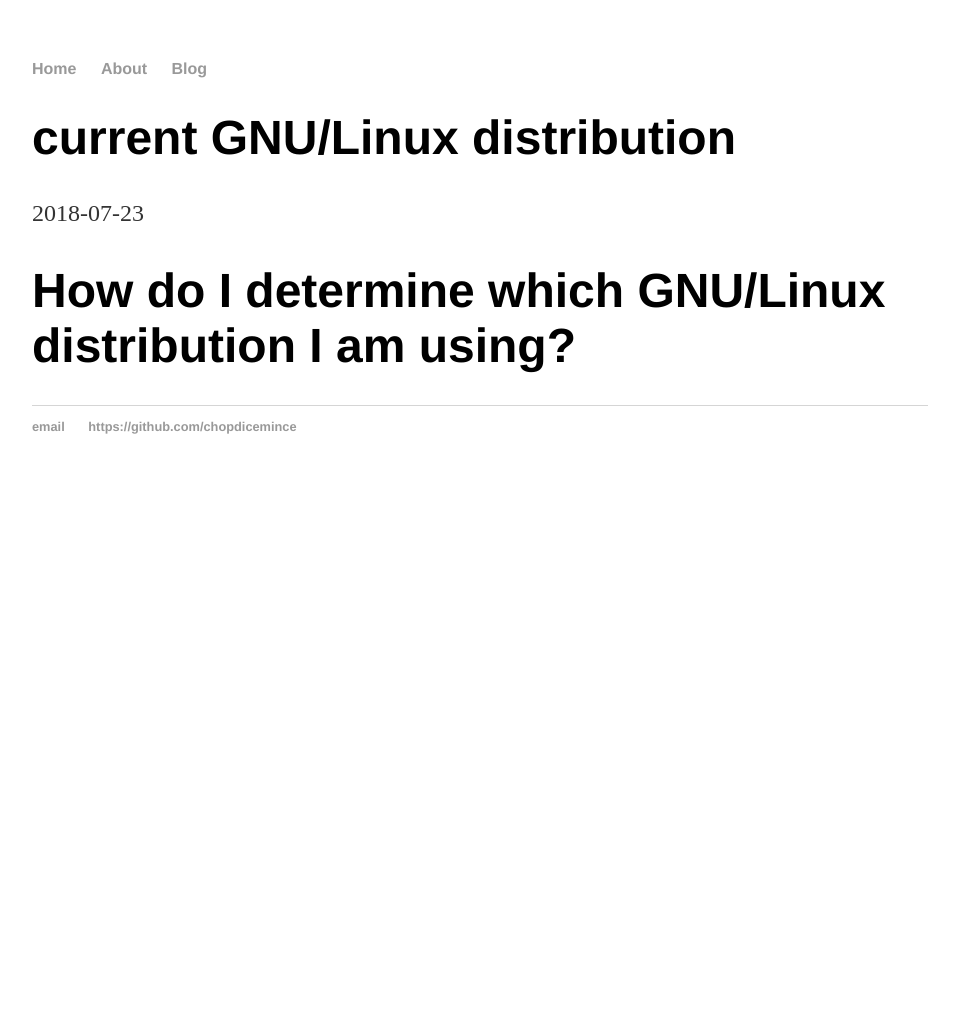
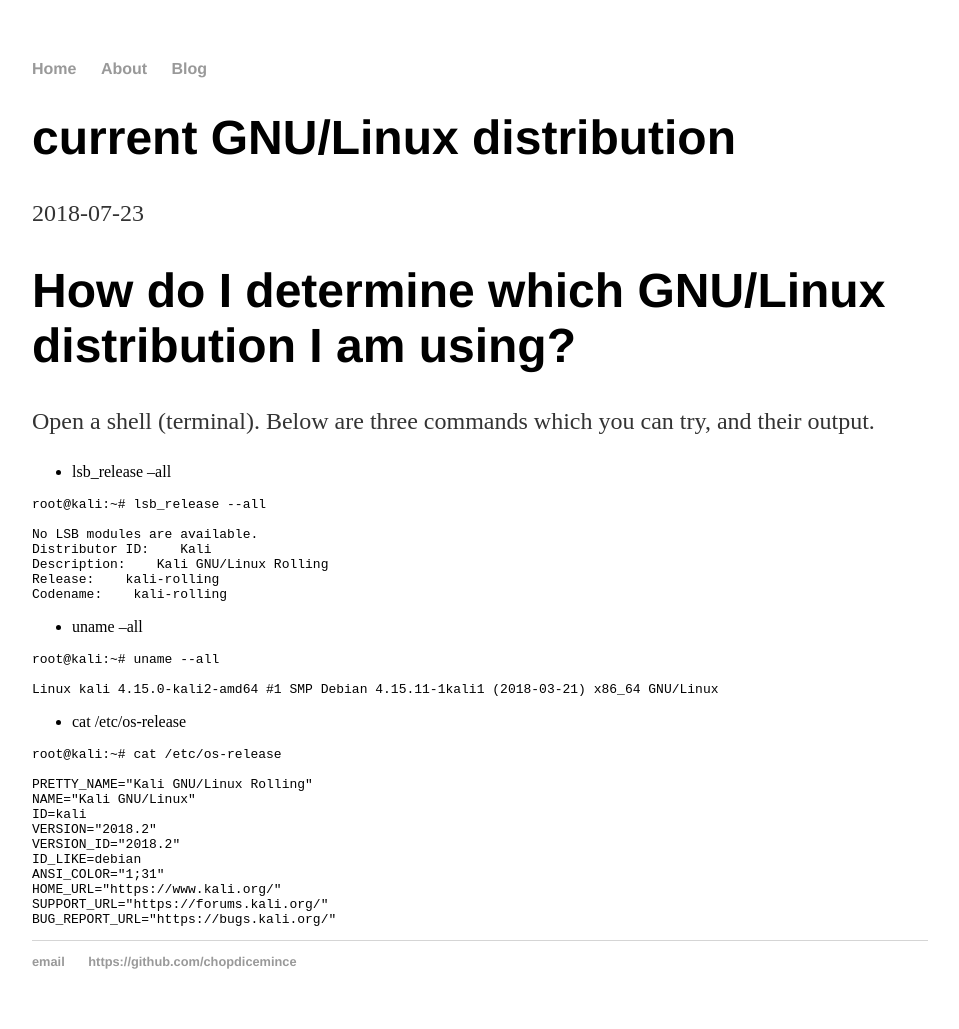
Before and after one commit to chopdicemince/chopdicemince.github.io, a Jekyll site: the page built from _posts/2018-07-23-current-gnu-linux-distribution.md, in a window 1280 px wide. Shown: the whole page, without its empty margins (160-1119 px from the left). Built offline with Jekyll 4.4.1, drawn with Linux system fonts in a browser that asks for light colours; before the commit the page ends 900 px from its top, so only the background shows below that.

Commit message:
Add answer

````diff
--- a/_posts/2018-07-23-current-gnu-linux-distribution.md
+++ b/_posts/2018-07-23-current-gnu-linux-distribution.md
@@ -5,3 +5,42 @@
 ---
 
 # How do I determine which GNU/Linux distribution I am using?
+
+Open a shell (terminal). Below are three commands which you can try, and their output.
+
+* lsb_release --all
+
+```
+root@kali:~# lsb_release --all
+
+No LSB modules are available.
+Distributor ID:    Kali
+Description:    Kali GNU/Linux Rolling
+Release:    kali-rolling
+Codename:    kali-rolling
+```
+
+* uname --all
+
+```
+root@kali:~# uname --all
+
+Linux kali 4.15.0-kali2-amd64 #1 SMP Debian 4.15.11-1kali1 (2018-03-21) x86_64 GNU/Linux
+```
+
+* cat /etc/os-release
+
+```
+root@kali:~# cat /etc/os-release
+
+PRETTY_NAME="Kali GNU/Linux Rolling"
+NAME="Kali GNU/Linux"
+ID=kali
+VERSION="2018.2"
+VERSION_ID="2018.2"
+ID_LIKE=debian
+ANSI_COLOR="1;31"
+HOME_URL="https://www.kali.org/"
+SUPPORT_URL="https://forums.kali.org/"
+BUG_REPORT_URL="https://bugs.kali.org/"
+```
````
